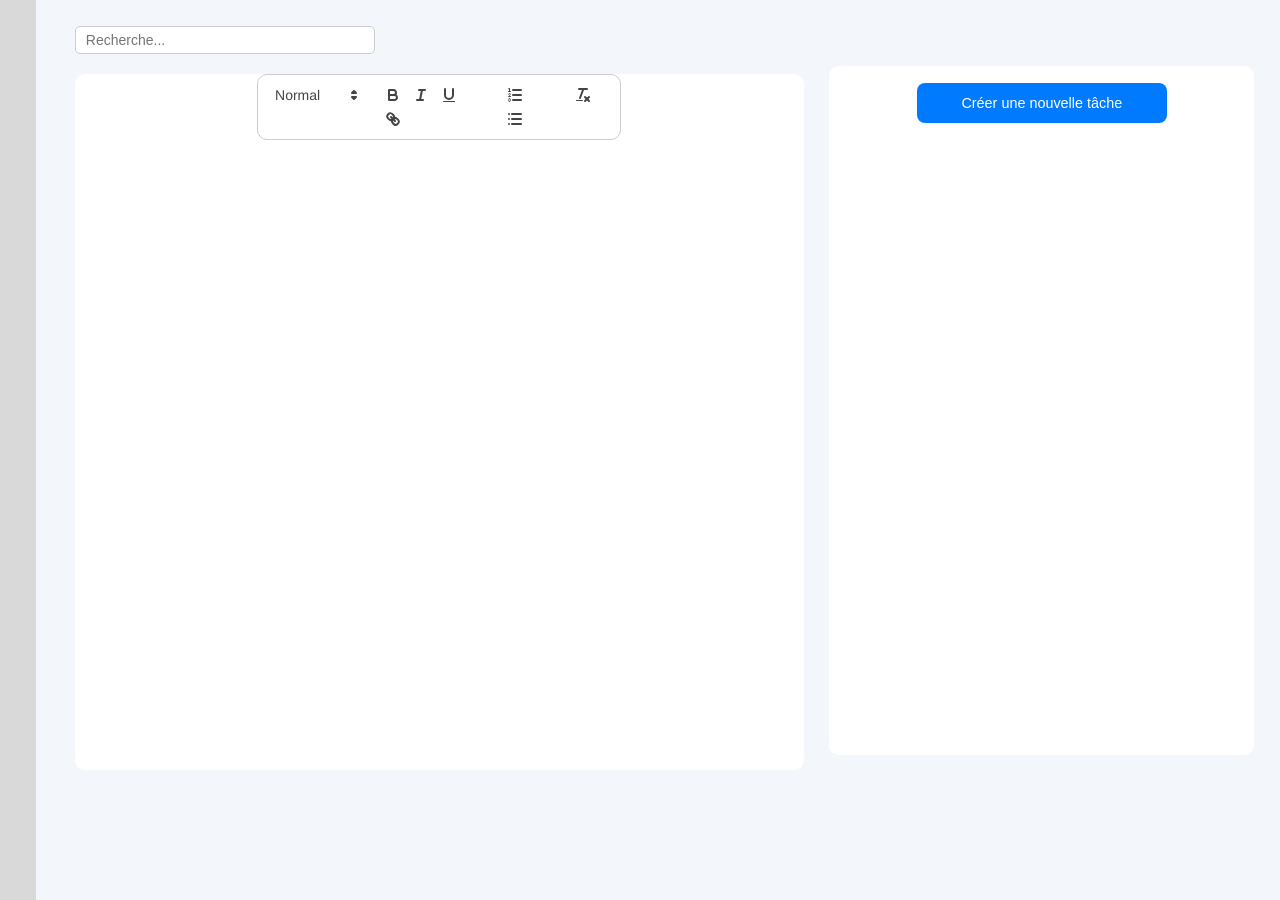
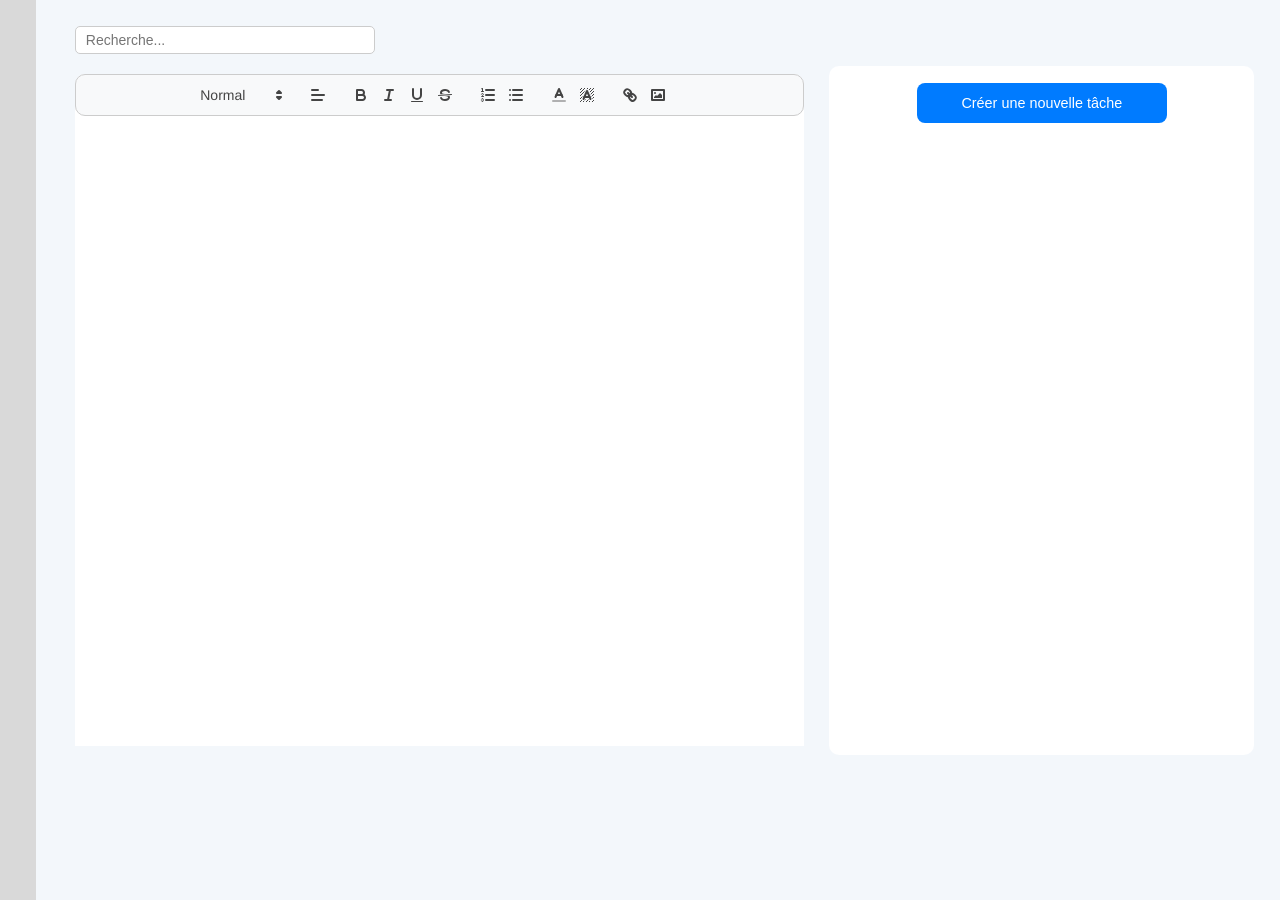
Before and after one commit to GoodMorning46/Eco, a React (Create React App) app: page / in a window 1280 px wide. Built offline with nearby package versions, Linux system fonts and the light colour scheme.

Commit message:
Plus d'options d'édition

```diff
--- a/src/components/Notes.js
+++ b/src/components/Notes.js
@@ -1,7 +1,24 @@
 import React, { useState, useEffect } from "react";
 import ReactQuill from "react-quill";
+import Quill from 'quill';
 import "react-quill/dist/quill.snow.css"; // importez le CSS de Quill
 import "./css/Notes.css";
+
+const toolbarOptions = [
+  [{ 'header': [1, 2, 3, 4, 5, 6, false] }],
+  [{ 'align': [] }],
+  ['bold', 'italic', 'underline', 'strike'], // Les options de base sont déjà là
+  [{ 'list': 'ordered'}, { 'list': 'bullet' }], // Listes
+  [{ 'color': [] }, { 'background': [] }], // Couleurs
+  ['link', 'image'], // Liens, images et vidéos
+];
+
+const quill = new Quill('#editor', {
+  modules: {
+    toolbar: toolbarOptions,
+  },
+  theme: 'snow',
+});
 
 export default function App() {
   const localNotes = localStorage.getItem("notes");
@@ -20,7 +37,7 @@ export default function App() {
 
   return (
     <div className="notes-container">
-      <ReactQuill value={notes} onChange={handleChange} />
+      <ReactQuill value={notes} onChange={handleChange} modules={{ toolbar: toolbarOptions }} />
     </div>
   );
 }
--- a/src/components/css/Notes.css
+++ b/src/components/css/Notes.css
@@ -16,7 +16,6 @@
   font-size: 0.9em;
   margin-bottom: 60px;
   background-color: white;
-  border-radius: 10px;
 }
 
 /* Retirer la bordure autour de la zone de texte */
@@ -27,12 +26,13 @@
 /* Style de la barre d'outils */
 .ql-toolbar {
   border-radius: 10px;
-  width: 50%; /* Largeur ajustée */
-  margin: 10px auto; /* Marge pour centrer la barre d'outils et ajouter de l'espace en haut */
+  width: 100%; /* Largeur ajustée */
+  margin: 10px 0; /* Marge pour ajouter de l'espace en haut */
   position: static;
   padding: 5px 0; /* Espace autour des boutons */
   display: flex;
   justify-content: center; /* Centrer les boutons à l'intérieur de la barre d'outils */
+  background-color: #f8f9fa; /* Couleur d'arrière-plan de la barre d'outils */
 }
 
 /* Style des boutons de la barre d'outils */
@@ -40,9 +40,17 @@
   background-color: transparent;
   padding: 5px;
   cursor: pointer;
+  color: #495057; /* Couleur des icônes des boutons */
 }
 
 /* Style des boutons de la barre d'outils lorsqu'ils sont survolés */
 .ql-toolbar button:hover {
   background-color: #f5f5f5;
+  color: #212529; /* Couleur des icônes des boutons lorsqu'ils sont survolés */
 }
+
+
+/* Style des boutons de la barre d'outils lorsqu'ils sont survolés */
+.ql-toolbar button:hover {
+  background-color: #f5f5f5;
+}
```
